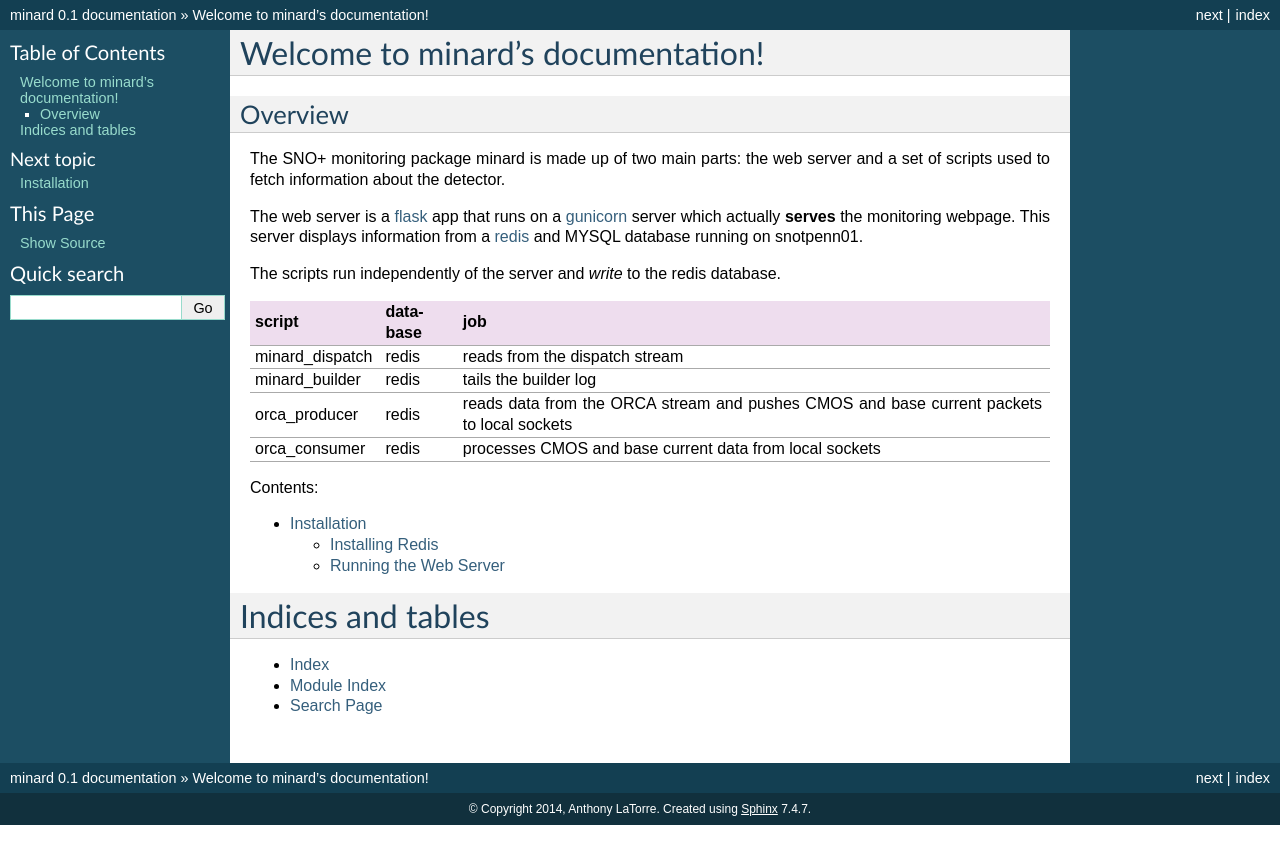
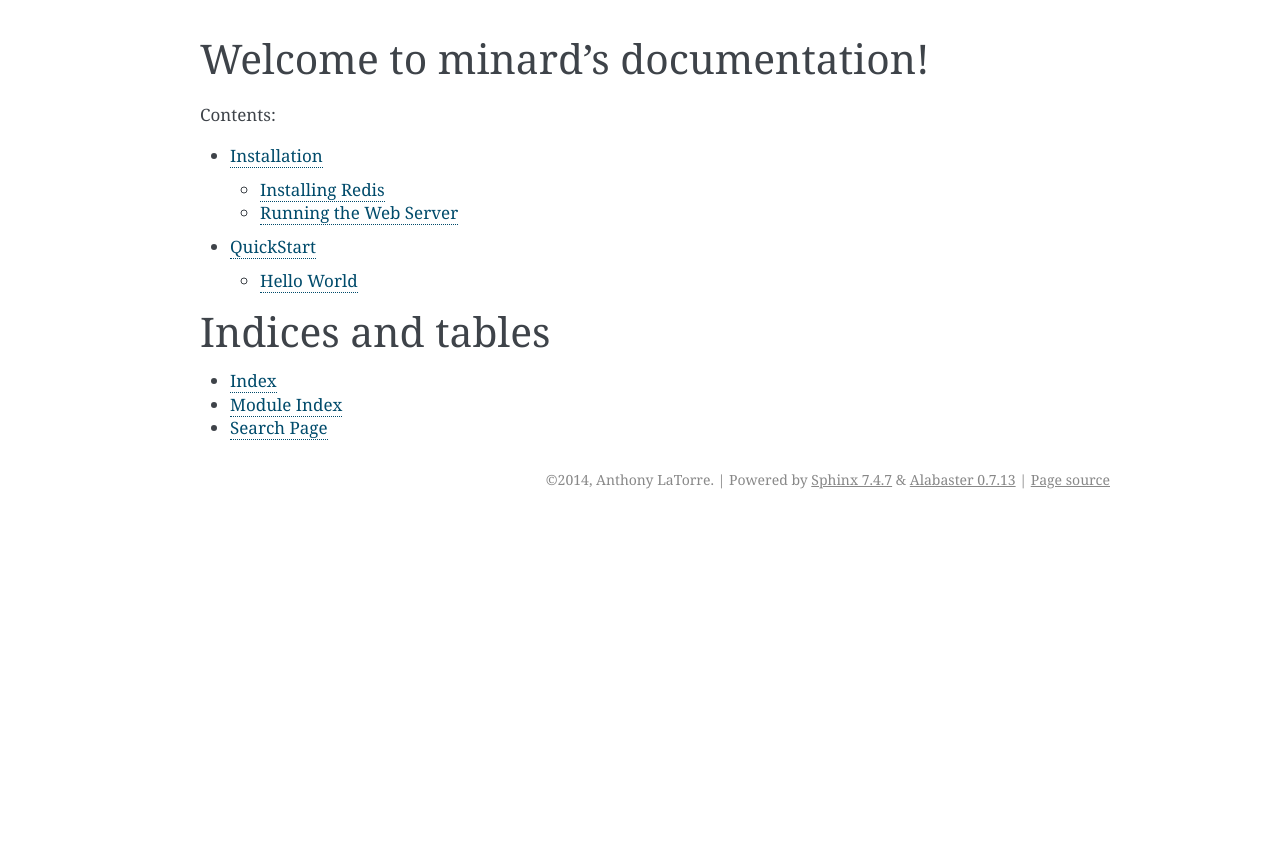
Before and after one commit to tlatorre-uchicago/minard, a Sphinx documentation site: the page built from doc/index.rst, in a window 1280 px wide. Shown: the top 864 px of the page. Built offline with Sphinx 7.4.7, drawn with Linux system fonts in a browser that asks for light colours.

Commit message:
update sphinx doc theme to alabaster. add quickstart section to docs.

```diff
--- a/doc/conf.py
+++ b/doc/conf.py
@@ -14,6 +14,7 @@
 
 import sys
 import os
+import alabaster
 
 # If extensions (or modules to document with autodoc) are in another directory,
 # add these directories to sys.path here. If the directory is relative to the
@@ -31,6 +32,7 @@ import os
 extensions = [
     'sphinx.ext.autodoc',
     'sphinx.ext.viewcode',
+    'alabaster'
 ]
 
 # Add any paths that contain templates here, relative to this directory.
@@ -101,7 +103,7 @@ pygments_style = 'sphinx'
 
 # The theme to use for HTML and HTML Help pages.  See the documentation for
 # a list of builtin themes.
-html_theme = 'default'
+html_theme = 'alabaster'
 
 # Theme options are theme-specific and customize the look and feel of a theme
 # further.  For a list of options available for each theme, see the
@@ -109,7 +111,7 @@ html_theme = 'default'
 #html_theme_options = {}
 
 # Add any paths that contain custom themes here, relative to this directory.
-#html_theme_path = []
+html_theme_path = [alabaster.get_path()]
 
 # The name for this set of Sphinx documents.  If None, it defaults to
 # "<project> v<release> documentation".
@@ -146,7 +148,7 @@ html_static_path = ['_static']
 #html_use_smartypants = True
 
 # Custom sidebar templates, maps document names to template names.
-#html_sidebars = {}
+html_sidebars = {'**': []}
 
 # Additional templates that should be rendered to pages, maps page names to
 # template names.
--- a/doc/index.rst
+++ b/doc/index.rst
@@ -6,37 +6,13 @@
 Welcome to minard's documentation!
 ==================================
 
-Overview
---------
-
-The SNO+ monitoring package minard is made up of two main parts: the web server
-and a set of scripts used to fetch information about the detector.
-
-The web server is a `flask <http://flask.pocoo.org>`_ app that runs on a
-`gunicorn <http://gunicorn.org>`_ server which actually **serves** the monitoring
-webpage. This server displays information from a `redis <http://redis.io>`_ and
-MYSQL database running on snotpenn01.
-
-The scripts run independently of the server and *write* to the redis database.
-
-=============== ======== ====================================================
-script          database job
-=============== ======== ====================================================
-minard_dispatch redis    reads from the dispatch stream
-minard_builder  redis    tails the builder log
-orca_producer   redis    reads data from the ORCA stream
-                         and pushes CMOS and base current
-                         packets to local sockets
-orca_consumer   redis    processes CMOS and base current
-                         data from local sockets
-=============== ======== ====================================================
-
 Contents:
 
 .. toctree::
    :maxdepth: 2
 
    install
+   quickstart
 
 Indices and tables
 ==================
--- a/doc/install.rst
+++ b/doc/install.rst
@@ -37,4 +37,4 @@ environment, run::
 
     $ gunicorn -b 0.0.0.0:50000 minard:app
 
-and navigate your web browser to `localhost:50000`.
+and navigate your web browser to `http://localhost:50000 <http://localhost:50000>`_.
--- /dev/null
+++ b/doc/quickstart.rst
@@ -0,0 +1,22 @@
+QuickStart
+==========
+
+Hello World
+-----------
+
+The simplest thing we can do is add a new url to the web app which returns a
+string. Edit the file `views.py` in the minard source directory and add the
+following function::
+
+    @app.route('/hello_world')
+    def hello_world():
+        return 'Hello World!'
+
+That's it! Now, just reinstall the minard package and restart the server::
+
+    $ cd $VIRTUAL_ENV/src
+    $ pip uninstall minard
+    $ pip install ./minard
+    $ gunicorn -b 127.0.0.1:5000 minard:app
+
+and navigate your browser to `http://localhost:5000/hello_world <http://localhost:5000/hello_world>`_. To learn more about how this example worked see the `Flask Quickstart <http://flask.pocoo.org/docs/quickstart/>`_
```
